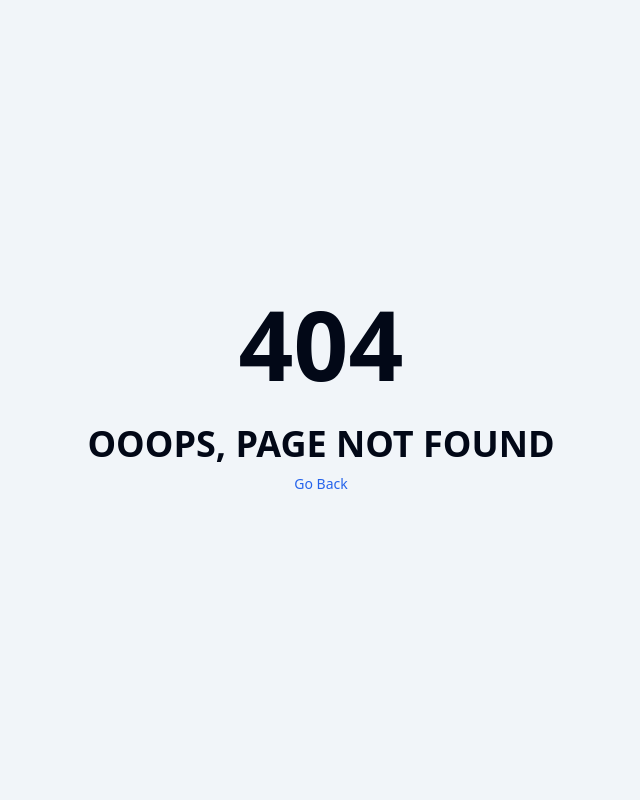
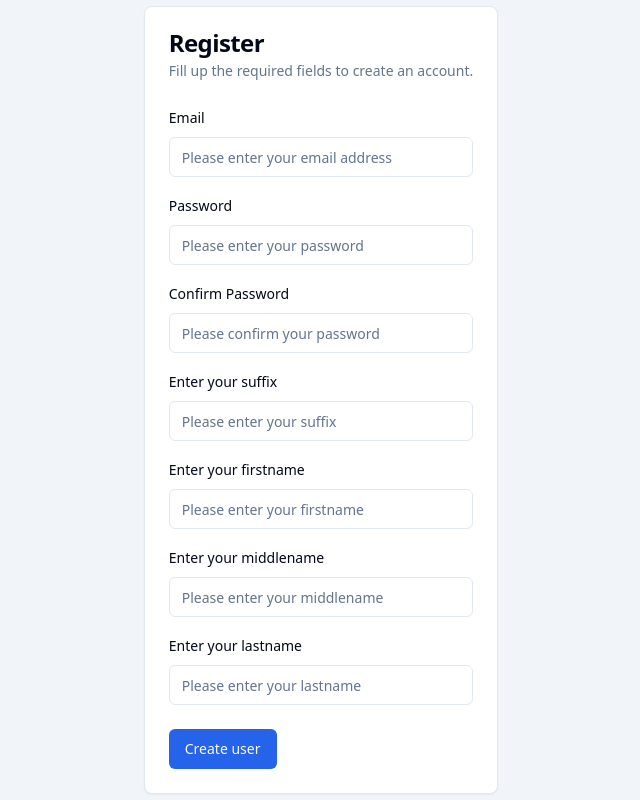
Before and after one commit to koykoy027/react-dashboard-using-shadcn-ui, a React (Vite) app: page /register in a window 1280 px wide. Before the commit this address had no page. Shown: the whole page, without its empty margins (319-959 px from the left). Built offline with nearby package versions, Linux system fonts and the light colour scheme.

Commit message:
login and register form with zod vertification

```diff
--- /dev/null
+++ b/src/lib/apis/auth/login.ts
@@ -0,0 +1,6 @@
+import axios from '../../helpers/http';
+
+export const fetchLogin = async () => {
+  const response = await axios.get('/login');
+  return response.data;
+};
--- /dev/null
+++ b/src/lib/schema/index.ts
@@ -0,0 +1,23 @@
+import * as z from "zod";
+
+export const RegisterSchema = z.object({
+  email: z
+    .string()
+    .min(1, "Please enter your email address")
+    .email("Please enter a valid email address"),
+  firstname: z.string().min(1, "Please enter your firstname"),
+  middlename: z.string().min(1, "Please enter your middlename"),
+  lastname: z.string().min(1, "Please enter your lastname"),
+  password: z.string().min(1, "Password must be at least 8 characters long"),
+  password_confirmation: z
+    .string()
+    .min(1, "Password must be at least 8 characters long"),
+});
+
+export const LoginSchema = z.object({
+  email: z
+    .string()
+    .min(1, "Please enter your email address")
+    .email("Please enter a valid email address"),
+  password: z.string().min(1, "Password must be at least 8 characters long"),
+});
--- a/src/pages/admin/students/index.tsx
+++ b/src/pages/admin/students/index.tsx
@@ -17,8 +17,8 @@ const Index: React.FC = () => {
 
 
     return (
-        <div className="container border p-10 ">
-          <h1 className="uppercase font-bold mt-10">using Shadcn/ui Datatables</h1>
+        <div className="container p-10 border ">
+          <h1 className="mt-10 font-bold uppercase">using Shadcn/ui Datatables</h1>
           <DataTable columns={columns} data={data} />
 
         </div>
--- a/src/pages/auth/login-form.tsx
+++ b/src/pages/auth/login-form.tsx
@@ -19,33 +19,24 @@ import {
   FormLabel,
   FormMessage,
 } from "@/components/ui/form";
-import * as z from "zod";
+import { useForm } from "react-hook-form";
+import { LoginSchema } from "@/lib/schema";
 
-import { useForm } from "react-hook-form";
 
-// rules
-const formSchema = z.object({
-  email: z.string().min(2, {
-    message: "Email must be at least 2 characters.",
-  }),
-  password: z.string().min(8, {
-    message: "Password must be at least 8 characters.",
-  }),
-});
+const UserLoginForm = () => {
 
-// form
-const UserAuthForm: React.FC = () => {
-  const form = useForm<z.infer<typeof formSchema>>({
-    resolver: zodResolver(formSchema),
+  const form = useForm<z.infer<typeof LoginSchema>>({
+    resolver: zodResolver(LoginSchema),
     defaultValues: {
       email: "",
       password: "",
     },
   });
 
-  function onSubmit(values: z.infer<typeof formSchema>) {
+  function onSubmit(values: z.infer<typeof LoginSchema>) {
     console.log(values);
   }
+
   return (
     <>
       <div className="flex items-center justify-center min-h-screen dark:bg-background bg-slate-100">
@@ -66,44 +57,40 @@ const UserAuthForm: React.FC = () => {
                   control={form.control}
                   name="email"
                   render={({ field }) => (
-                    <>
                     <FormItem>
                       <FormLabel>Email</FormLabel>
                       <FormControl>
                         <Input
                           type="email"
-                            placeholder="Enter your email"
-                            required
+                          placeholder="Please enter your email address"
                           {...field}
                         />
                       </FormControl>
                       <FormMessage />
                     </FormItem>
-                    </>
                   )}
                 />
                 <FormField
                   control={form.control}
                   name="password"
                   render={({ field }) => (
-                    <>
                     <FormItem>
                       <FormLabel>Password</FormLabel>
                       <FormControl>
                         <Input
                           type="password"
-                            placeholder="Enter your password"
-                            required
+                          placeholder="Please enter your password"
                           {...field}
                         />
                       </FormControl>
                       <FormMessage />
                     </FormItem>
-                    </>
                   )}
                 />
                 <div className="flex justify-end">
-                  <Button type="submit">Login</Button>
+                  <Button type="submit" disabled={false}>
+                    Login
+                  </Button>
                 </div>
               </form>
             </Form>
@@ -113,4 +100,4 @@ const UserAuthForm: React.FC = () => {
     </>
   );
 };
-export default UserAuthForm;
+export default UserLoginForm;
--- /dev/null
+++ b/src/pages/auth/register-form.tsx
@@ -0,0 +1,172 @@
+"use client";
+
+import { Button } from "@/components/ui/button";
+import {
+  Card,
+  CardContent,
+  CardDescription,
+  CardHeader,
+  CardTitle,
+} from "@/components/ui/card";
+import {
+  Form,
+  FormControl,
+  FormField,
+  FormItem,
+  FormLabel,
+  FormMessage,
+} from "@/components/ui/form";
+import { Input } from "@/components/ui/input";
+import { RegisterSchema } from "@/lib/schema";
+import { zodResolver } from "@hookform/resolvers/zod";
+import { useForm } from "react-hook-form";
+function UserRegisterForm() {
+  const form = useForm<z.infer<typeof RegisterSchema>>({
+
+
+    resolver: zodResolver(RegisterSchema),
+    defaultValues: {
+      email: "",
+      password: "",
+      password_confirmation: "",
+      suffix: "",
+      firstname: "",
+      middlename: "",
+      lastname: "",
+    },
+  });
+
+  function onSubmit(values: z.infer<typeof formSchema>) {
+    console.log(values);
+  }
+
+  return (
+    <div className="flex items-center justify-center min-h-screen dark:bg-background bg-slate-100">
+      <Card>
+        <CardHeader>
+          <CardTitle>Register</CardTitle>
+          <CardDescription>
+            Fill up the required fields to create an account.
+          </CardDescription>
+        </CardHeader>
+
+        <CardContent>
+          <Form {...form}>
+            <form onSubmit={form.handleSubmit(onSubmit)} className="space-y-6">
+              <div className="space-y-4">
+                <FormField
+                  control={form.control}
+                  name="email"
+                  render={({ field }) => (
+                    <FormItem>
+                      <FormLabel>Email</FormLabel>
+                      <FormControl>
+                        <Input
+                          type="email"
+                          placeholder="Please enter your email address"
+                          {...field}
+                        />
+                      </FormControl>
+                      <FormMessage />
+                    </FormItem>
+                  )}
+                />
+
+                <FormField
+                  control={form.control}
+                  name="password"
+                  render={({ field }) => (
+                    <FormItem>
+                      <FormLabel>Password</FormLabel>
+                      <FormControl>
+                        <Input
+                          type="password"
+                          placeholder="Please enter your password"
+                          {...field}
+                        />
+                      </FormControl>
+                      <FormMessage />
+                    </FormItem>
+                  )}
+                />
+
+                <FormField
+                  control={form.control}
+                  name="password_confirmation"
+                  render={({ field }) => (
+                    <FormItem>
+                      <FormLabel>Confirm Password</FormLabel>
+                      <FormControl>
+                        <Input
+                          type="password"
+                          placeholder="Please confirm your password"
+                          {...field}
+                        />
+                      </FormControl>
+                      <FormMessage />
+                    </FormItem>
+                  )}
+                />
+                <FormField
+                  control={form.control}
+                  name="suffix"
+                  render={({ field }) => (
+                    <FormItem>
+                      <FormLabel>Enter your suffix</FormLabel>
+                      <FormControl>
+                        <Input placeholder="Please enter your suffix" {...field} />
+                      </FormControl>
+                      <FormMessage />
+                    </FormItem>
+                  )}
+                />
+                <FormField
+                  control={form.control}
+                  name="firstname"
+                  render={({ field }) => (
+                    <FormItem>
+                      <FormLabel>Enter your firstname</FormLabel>
+                      <FormControl>
+                        <Input placeholder="Please enter your firstname" {...field} />
+                      </FormControl>
+                      <FormMessage />
+                    </FormItem>
+                  )}
+                />
+                <FormField
+                  control={form.control}
+                  name="middlename"
+                  render={({ field }) => (
+                    <FormItem>
+                      <FormLabel>Enter your middlename</FormLabel>
+                      <FormControl>
+                        <Input placeholder="Please enter your middlename" {...field} />
+                      </FormControl>
+                      <FormMessage />
+                    </FormItem>
+                  )}
+                />
+                <FormField
+                  control={form.control}
+                  name="lastname"
+                  render={({ field }) => (
+                    <FormItem>
+                      <FormLabel>Enter your lastname</FormLabel>
+                      <FormControl>
+                        <Input placeholder="Please enter your lastname" {...field} />
+                      </FormControl>
+                      <FormMessage />
+                    </FormItem>
+                  )}
+                />
+              </div>
+              <Button type="submit">Create user</Button>
+            </form>
+          </Form>
+        </CardContent>
+      </Card>
+    </div>
+  );
+}
+
+export default UserRegisterForm;
--- a/src/pages/system/not-found.tsx
+++ b/src/pages/system/not-found.tsx
@@ -4,10 +4,12 @@ import { Link } from "react-router-dom";
 const NotFound: React.FC = () => {
   return (
     <>
-      <div className="min-h-screen dark:bg-background bg-slate-100 flex justify-center items-center">
-        <div className="text-center space-y-8">
-          <h1 className="text-8xl font-bold uppercase">404</h1>
-          <h1 className="text-4xl font-bold uppercase">Ooops, Page not Found</h1>
+      <div className="flex items-center justify-center min-h-screen dark:bg-background bg-slate-100">
+        <div className="space-y-8 text-center">
+          <h1 className="font-bold uppercase text-8xl">404</h1>
+          <h1 className="text-4xl font-bold uppercase">
+            Ooops, Page not Found
+          </h1>
           <Link to="/">
             <Button variant="link">Go Back</Button>
           </Link>
--- a/src/routes/routes.tsx
+++ b/src/routes/routes.tsx
@@ -3,15 +3,17 @@ import { Route, Routes, Outlet } from "react-router-dom";
 import AdminLayout from "@/components/layouts/admin/main";
 import Students from "@/pages/admin/students";
 import Dashboard from "@/pages/admin/dashboard";
-import Login from "@/pages/auth/login-form";
 import NotFound from "@/pages/system/not-found";
 import SettingsMain from "@/pages/admin/settings/settings-main";
+import UserRegisterForm from "@/pages/auth/register-form";
+import UserLoginForm from "@/pages/auth/login-form";
 
 const AppRoutes: React.FC = () => {
   return (
     <Routes>
       {/* Auth routes */}
-      <Route path="login" element={<Login/>}/>
+      <Route path="login" element={<UserLoginForm/>}/>
+      <Route path="register" element={<UserRegisterForm/>}/>
       <Route path="/*" element={<NotFound/>}/>
 
       {/* Admin routes */}
```
Lines whose indentation alone changed are shown as unchanged.
